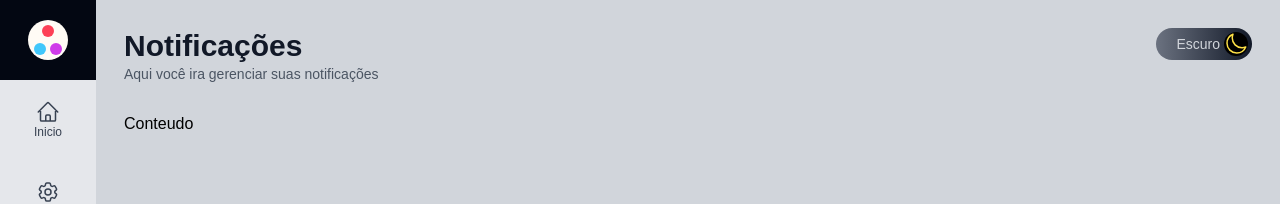
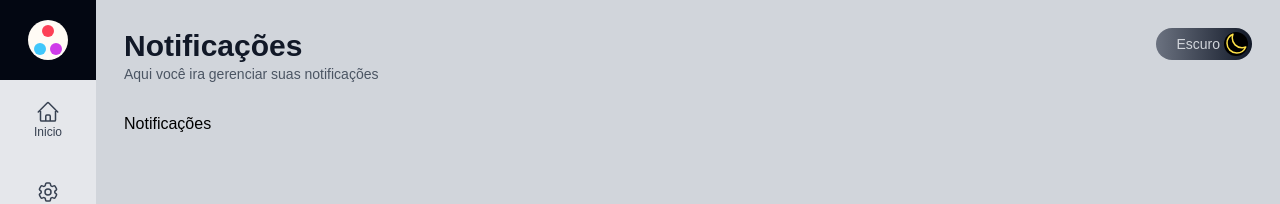
Before and after one commit to xmurilo/TemplateAdmin, a Next.js app: page /notifications in a window 1280 px wide. Shown: the top 204 px of the page. Built offline with nearby package versions, Linux system fonts and the light colour scheme.

Commit message:
refactor: changing title content

```diff
--- a/src/pages/notifications.tsx
+++ b/src/pages/notifications.tsx
@@ -3,7 +3,7 @@ import Layout from "../components/template/Layout";
 export default function Notifications() {
   return (
     <Layout title="Notificações" subTitle="Aqui você ira gerenciar suas notificações">
-      <h3>Conteudo</h3>
+      <h3>Notificações</h3>
     </Layout>
   );
 }
```
